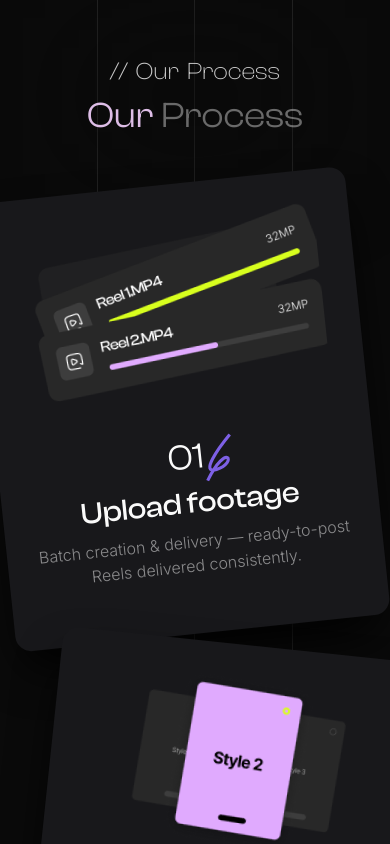
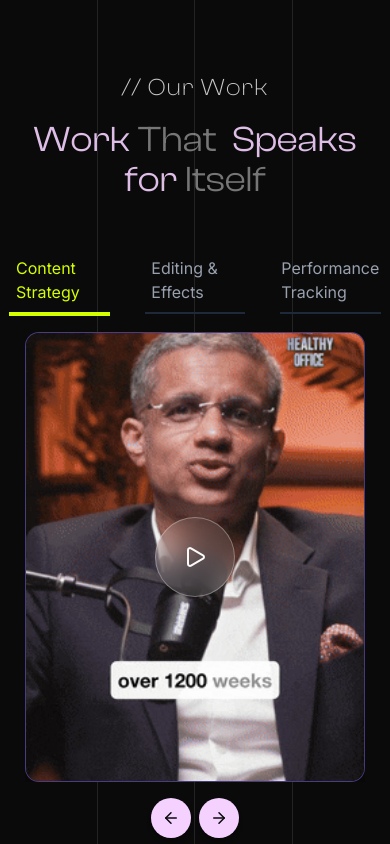
Before and after one commit to Raqysoft/level-up, a Next.js app: page / in a window 390 px wide. Shown: the part 3760-4604 px from the top of the page. Built offline with nearby package versions, Linux system fonts and the light colour scheme.

Commit message:
feat: implement and animate ``our-work`` section

```diff
--- a/app/page.tsx
+++ b/app/page.tsx
@@ -3,6 +3,7 @@ import Process from "@/components/home/Process";
 import Services from "@/components/home/Services";
 import Stats from "@/components/home/Stats";
 import Testimonials from "@/components/home/Testimonials";
+import Work from "@/components/home/Work";
 import React from "react";
 
 function Home() {
@@ -11,6 +12,7 @@ function Home() {
       <Hero />
       <Stats />
       <Services />
+      <Work />
       <Process />
       <Testimonials />
     </div>
--- /dev/null
+++ b/components/home/Work/index.tsx
@@ -0,0 +1,99 @@
+"use client";
+import React, { useState } from "react";
+import { motion } from "framer-motion";
+import ReusableSlider from "@/components/shared/ReusableSlider";
+import { SwiperSlide } from "swiper/react";
+import ReelCard from "@/components/shared/ReelCard";
+
+function Work() {
+  const [activeTab, setActiveTab] = useState(0);
+  return (
+    <div className="pt-32 pb-20">
+      <div className="container">
+        <div className="mb-12">
+          <div className="text-center mb-8">
+            <hgroup className="flex flex-col items-center justify-center mb-6">
+              <motion.h2
+                initial={{ opacity: 0, y: 90 }}
+                whileInView={{ opacity: 1, y: 0 }}
+                viewport={{ once: true, margin: "-100px" }}
+                className="capitalize text-2xl font-clash-display font-light text-foreground/80 flex-center tracking-wider mb-4"
+              >
+                // Our Work
+              </motion.h2>
+              <motion.p
+                initial={{ opacity: 0, y: 90 }}
+                whileInView={{ opacity: 1, y: 0 }}
+                viewport={{ once: true, margin: "-100px" }}
+                transition={{ delay: 0.2 }}
+                className="text-4xl md:text-7xl max-w-xl font-clash-display mb-2 flex-center flex-wrap gap-x-2"
+              >
+                <span className="text-secondary/90">Work</span>
+                <span className="opacity-45">That</span>
+                <br />
+                <span className="text-secondary/90">Speaks</span>
+                <span className="text-secondary/90">for</span>
+                <span className="opacity-45">Itself</span>
+              </motion.p>
+            </hgroup>
+          </div>
+        </div>
+
+        <motion.div
+          initial={{ opacity: 0, y: 40 }}
+          whileInView={{ opacity: 1, y: 0 }}
+          viewport={{ once: true }}
+          transition={{ delay: 0.4 }}
+          className="w-full max-w-4xl mx-auto grid grid-cols-3 gap-12"
+        >
+          {[
+            "Content Strategy",
+            "Editing & Effects",
+            "Performance Tracking",
+          ].map((tab, index) => (
+            <div
+              key={index}
+              onClick={() => setActiveTab(index)}
+              className="flex flex-col items-center cursor-pointer"
+            >
+              <span
+                className={`text- font-medium transition-colors ${
+                  activeTab === index ? "text-[#D4FF00]" : "text-gray-400"
+                }`}
+              >
+                {tab}
+              </span>
+              <div
+                className={`mt-2 w-[115%] transition-colors duration-300 ${
+                  activeTab === index ? "h-1 bg-[#D4FF00]" : "h-0.5 bg-gray-800"
+                }`}
+              />
+            </div>
+          ))}
+        </motion.div>
+
+        <motion.div
+          initial={{ opacity: 0, y: 40 }}
+          whileInView={{ opacity: 1, y: 0 }}
+          viewport={{ once: true }}
+          transition={{ delay: 0.6 }}
+        >
+          <ReusableSlider
+            className="mx-auto w-[95%] xl:w-[100%] mt-4 sm:mt-6"
+            renderSlides={() => {
+              return Array(8)
+                .fill("")
+                .map((_, ix) => (
+                  <SwiperSlide key={ix}>
+                    <ReelCard speaker={ix + 1} className="hover:scale-95" />
+                  </SwiperSlide>
+                ));
+            }}
+          />
+        </motion.div>
+      </div>
+    </div>
+  );
+}
+
+export default Work;
--- /dev/null
+++ b/components/shared/ReusableSlider/index.tsx
@@ -0,0 +1,146 @@
+"use client";
+
+import type React from "react";
+
+import { Swiper } from "swiper/react";
+import { cn } from "@/lib/utils";
+import { useRef, useState } from "react";
+import { ArrowLeft, ArrowRight } from "lucide-react";
+import { Autoplay, Navigation } from "swiper/modules";
+import type { Swiper as SwiperType } from "swiper";
+import "swiper/css";
+import "swiper/css/navigation";
+
+interface CarsSliderProps {
+  renderSlides: () => React.JSX.Element[];
+  className?: string;
+  sliderClassName?: string;
+  buttonsClassName?: string;
+  slidesCount?: number;
+}
+
+export default function ReusableSlider({
+  renderSlides,
+  className,
+  sliderClassName,
+  buttonsClassName,
+}: CarsSliderProps) {
+  const prevRef = useRef<HTMLButtonElement>(null);
+  const nextRef = useRef<HTMLButtonElement>(null);
+  const [isBeginning, setIsBeginning] = useState(true);
+  const [isEnd, setIsEnd] = useState(false);
+  const [activeIndex, setActiveIndex] = useState(0);
+
+  const swiperConfig = {
+    modules: [Autoplay, Navigation],
+    autoplay: {
+      delay: 5000,
+    },
+    navigation: {
+      prevEl: prevRef.current,
+      nextEl: nextRef.current,
+    },
+    grabCursor: true,
+    breakpoints: {
+      640: {
+        slidesPerView: 2,
+        spaceBetween: 10,
+      },
+      768: {
+        slidesPerView: 3,
+        spaceBetween: 10,
+      },
+      1024: {
+        slidesPerView: 4,
+        spaceBetween: 15,
+      },
+    },
+  };
+
+  const handleSlideChange = (swiper: SwiperType) => {
+    setIsBeginning(swiper.isBeginning);
+    setIsEnd(swiper.isEnd);
+    setActiveIndex(swiper.realIndex);
+  };
+
+  return (
+    <div className={cn("relative space-y-4", className)}>
+      {/* Sliders */}
+      <div className={cn("relative", sliderClassName)}>
+        <Swiper
+          {...swiperConfig}
+          onInit={(swiper) => {
+            // @ts-ignore
+            swiper.params.navigation.prevEl = prevRef.current;
+            // @ts-ignore
+            swiper.params.navigation.nextEl = nextRef.current;
+            swiper.navigation.init();
+            swiper.navigation.update();
+
+            setIsBeginning(swiper.isBeginning);
+            setIsEnd(swiper.isEnd);
+            setActiveIndex(swiper.realIndex);
+          }}
+          onSlideChange={handleSlideChange}
+        >
+          {renderSlides()}
+        </Swiper>
+      </div>
+      <div className="flex-center gap-8">
+        <div className={cn("flex-center gap-2", buttonsClassName)}>
+          <SliderNavButton
+            ref={prevRef}
+            areaLabel="Previous slide"
+            icon={<ArrowLeft size={18} />}
+            disabled={isBeginning}
+          />
+          <SliderNavButton
+            ref={nextRef}
+            areaLabel="Next slide"
+            icon={<ArrowRight size={18} />}
+            disabled={isEnd}
+          />
+        </div>
+        <div className="w-full hidden lg:flex items-center justify-center gap-2">
+          {Array(renderSlides().length / 4 + 3)
+            .fill("")
+            .map((_, ix) => (
+              <div
+                key={ix}
+                className={cn(
+                  "w-full h-1.5 mt-1 rounded-lg transition-colors duration-300",
+                  activeIndex === ix ? "bg-secondary" : "bg-zinc-600"
+                )}
+              ></div>
+            ))}
+        </div>
+      </div>
+    </div>
+  );
+}
+
+interface SliderNavButtonProps {
+  ref: React.RefObject<HTMLButtonElement | null>;
+  icon: React.ReactNode;
+  areaLabel: string;
+  disabled?: boolean;
+}
+
+const SliderNavButton = ({
+  ref,
+  areaLabel,
+  icon,
+  disabled = false,
+}: SliderNavButtonProps) => (
+  <button
+    className={cn(
+      "size-10 bg-secondary text-background flex-center rounded-full shadow-md transition-all duration-300 cursor-pointer",
+      disabled && "bg-transparent text-foreground/80 cursor-not-allowed"
+    )}
+    aria-label={areaLabel}
+    ref={ref}
+    disabled={disabled}
+  >
+    {icon}
+  </button>
+);
--- a/package.json
+++ b/package.json
@@ -21,6 +21,7 @@
     "react": "^19.0.0",
     "react-dom": "^19.0.0",
     "sonner": "^2.0.6",
+    "swiper": "^11.2.10",
     "tailwind-merge": "^3.3.1"
   },
   "devDependencies": {
```
Also changed, not shown: 1 other file (tests, documents, lock files or other folders).
